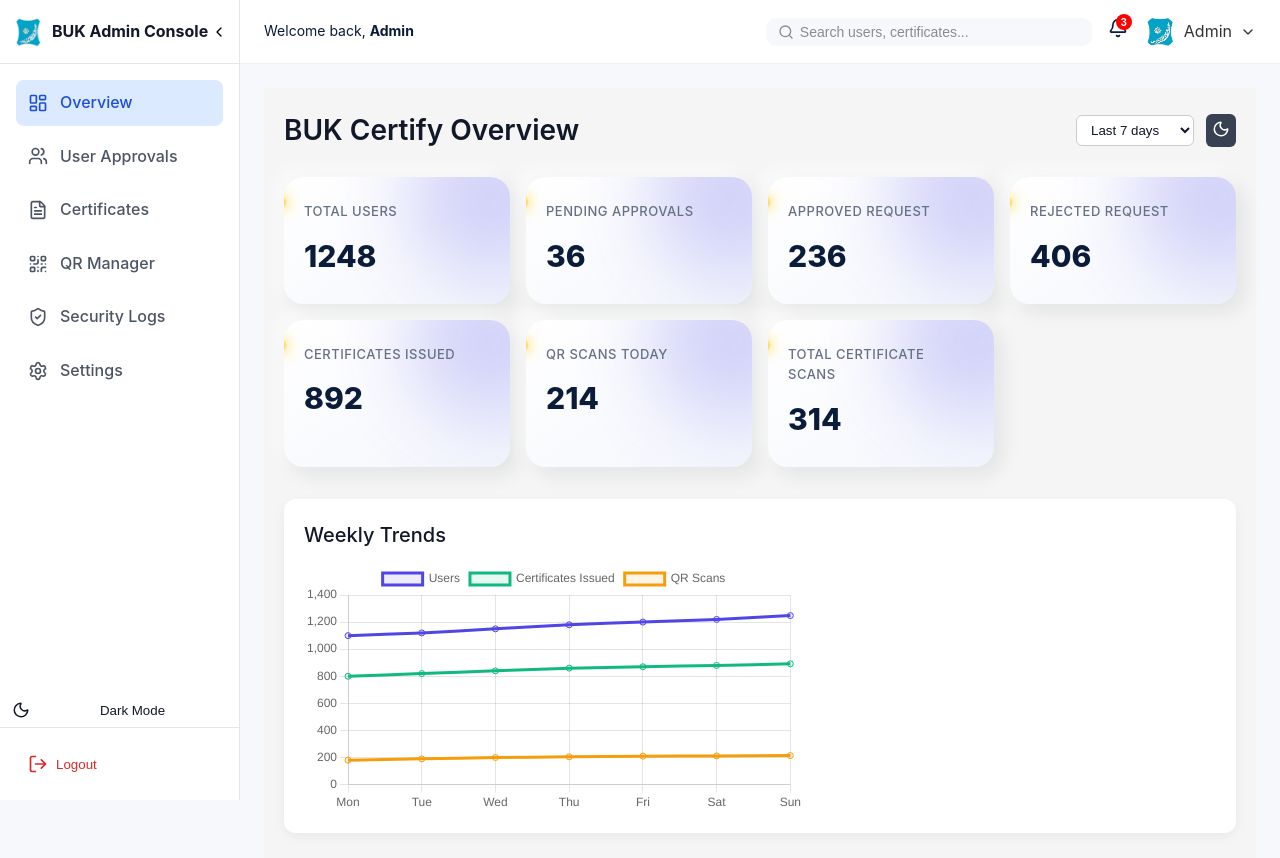
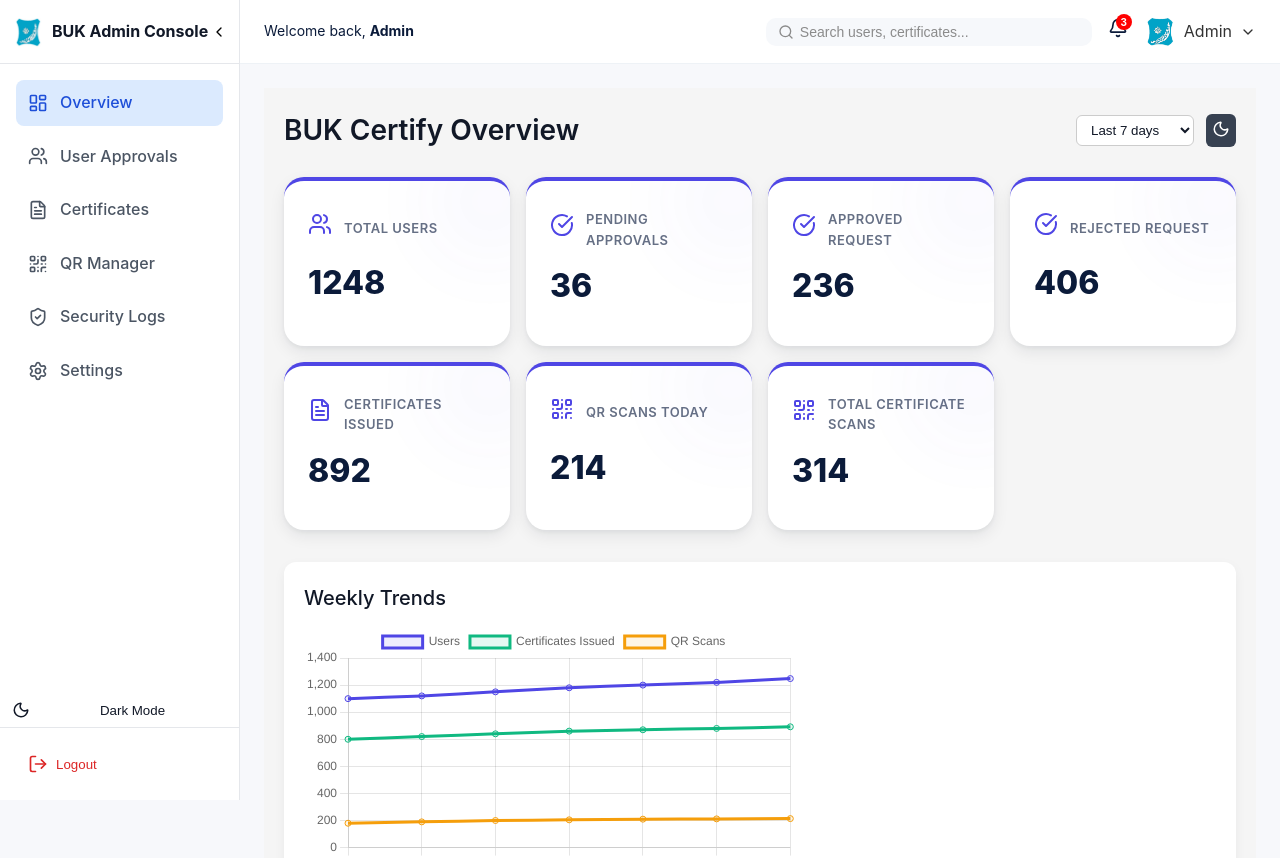
Before and after one commit to khaledjibril/BUK-Certify, a React (Create React App) app in the folder client/: page /admin/dashboard/overview in a window 1280 px wide. Shown: the top 858 px of the page. Built offline with nearby package versions, Linux system fonts and the light colour scheme.

Commit message:
A new update!

```diff
--- a/client/src/components/StatCard/StatCard.jsx
+++ b/client/src/components/StatCard/StatCard.jsx
@@ -1,17 +1,58 @@
-// StatCard.jsx
-import React from 'react';
-import styles from './StatCard.module.css';
+import React from "react";
+import styles from "./StatCard.module.css";
 
-export default function StatCard({ title, value, subtitle }) {
+export default function StatCard({
+  title,
+  value,
+  subtitle,
+  trend,       // number e.g., 8
+  sparkline,   // array of numbers
+  color="#4f46e5",  // main card theme color
+  icon,
+}) {
+
+  // Determine trend color
+  const trendColor = trend >= 0 ? "#16a34a" : "#dc2626";
+  const trendSign = trend >= 0 ? "+" : "";
+
   return (
-    <div className={styles.card}>
-      <div className={styles.content}>
+    <div className={styles.card} style={{ borderTopColor: color }}>
+      <div className={styles.top}>
+        {icon && <div className={styles.icon} style={{ color }}>{icon}</div>}
         <div className={styles.title}>{title}</div>
-        <div className={styles.value}>{value}</div>
-        {subtitle && <div className={styles.subtitle}>{subtitle}</div>}
       </div>
-      <div className={styles.decorativeBlob}></div>
-      <div className={styles.decorativeSpark}></div>
+
+      <div className={styles.value}>{value}</div>
+
+      {subtitle && <div className={styles.subtitle}>{subtitle}</div>}
+
+      {typeof trend === "number" && (
+        <div className={styles.trend} style={{ color: trendColor }}>
+          {trendSign}{trend}%
+        </div>
+      )}
+
+      {sparkline && sparkline.length > 0 && (
+        <div className={styles.sparkline}>
+          {sparkline.map((v, i) => {
+            const max = Math.max(...sparkline);
+            const height = (v / max) * 100;
+
+            // Multi-color effect: first half blue, second half purple
+            const barColor = i < sparkline.length / 2 ? color : "#6366f1";
+
+            return (
+              <div
+                key={i}
+                className={styles.sparkBar}
+                style={{ height: `${height}%`, background: barColor }}
+              />
+            );
+          })}
+        </div>
+      )}
+
+      <div className={styles.decorativeBlob} style={{ background: `${color}33` }} />
     </div>
   );
 }
--- a/client/src/components/StatCard/StatCard.module.css
+++ b/client/src/components/StatCard/StatCard.module.css
@@ -1,80 +1,87 @@
-/* StatCard.module.css */
 .card {
   position: relative;
   overflow: hidden;
   border-radius: 20px;
-  padding: 24px 20px;
-  background: linear-gradient(145deg, #ffffff, #f4f6fc);
-  box-shadow: 8px 8px 20px rgba(16, 24, 40, 0.08),
-              -8px -8px 20px rgba(255, 255, 255, 0.6);
+  padding: 28px 24px;
+  background: #ffffff;
+  border-top: 4px solid;
+  box-shadow: 0 6px 16px rgba(16, 24, 40, 0.08),
+              0 2px 4px rgba(16, 24, 40, 0.05);
   transition: transform 0.3s ease, box-shadow 0.3s ease;
-}
-.card:hover {
-  transform: translateY(-8px) scale(1.02);
-  box-shadow: 12px 12px 28px rgba(16, 24, 40, 0.15),
-              -12px -12px 28px rgba(255, 255, 255, 0.6);
+  display: flex;
+  flex-direction: column;
 }
 
-.content {
-  position: relative;
-  z-index: 2;
+.card:hover {
+  transform: translateY(-6px) scale(1.02);
+  box-shadow: 0 10px 24px rgba(16, 24, 40, 0.12),
+              0 4px 8px rgba(16, 24, 40, 0.06);
+}
+
+.top {
+  display: flex;
+  align-items: center;
+  gap: 12px;
+  margin-bottom: 10px;
+}
+
+.icon {
+  font-size: 24px;
 }
 
 .title {
   font-size: 13px;
-  font-weight: 500;
+  font-weight: 600;
   color: #667085;
+  text-transform: uppercase;
   letter-spacing: 0.5px;
-  text-transform: uppercase;
 }
 
 .value {
-  font-size: 30px;
+  font-size: 32px;
   font-weight: 800;
   color: #0b1b3a;
-  margin-top: 10px;
+  margin-bottom: 6px;
 }
 
 .subtitle {
   font-size: 12px;
   color: #94a3b8;
-  margin-top: 8px;
+  margin-bottom: 8px;
+}
+
+.trend {
+  font-size: 12px;
+  font-weight: 600;
+  margin-bottom: 12px;
+}
+
+.sparkline {
+  display: flex;
+  gap: 2px;
+  height: 32px;
+  align-items: flex-end;
+}
+
+.sparkBar {
+  flex: 1;
+  border-radius: 2px;
+  transition: all 0.3s ease;
 }
 
 /* Decorative gradient blob */
 .decorativeBlob {
   position: absolute;
-  width: 160px;
-  height: 160px;
-  background: radial-gradient(circle at 30% 30%, #4f46e5 0%, #6366f1 70%);
+  width: 140px;
+  height: 140px;
   border-radius: 50%;
-  top: -60px;
-  right: -60px;
-  opacity: 0.25;
-  filter: blur(40px);
-  z-index: 1;
+  top: -50px;
+  right: -50px;
+  opacity: 0.15;
+  filter: blur(36px);
+  z-index: 0;
   transition: transform 0.5s ease;
 }
 .card:hover .decorativeBlob {
-  transform: scale(1.2) rotate(10deg);
+  transform: scale(1.15) rotate(8deg);
 }
-
-/* Small sparkle accent */
-.decorativeSpark {
-  position: absolute;
-  width: 12px;
-  height: 12px;
-  background: #facc15;
-  border-radius: 50%;
-  top: 20px;
-  left: -10px;
-  box-shadow: 0 0 10px #facc15, 0 0 20px #facc15;
-  animation: sparkle 2s infinite alternate;
-  z-index: 2;
-}
-
-@keyframes sparkle {
-  0% { transform: translateY(0) scale(1); opacity: 0.6; }
-  50% { transform: translateY(-6px) scale(1.2); opacity: 1; }
-  100% { transform: translateY(0) scale(1); opacity: 0.6; }
-}
--- a/client/src/pages/Admin/Settings.jsx
+++ b/client/src/pages/Admin/Settings.jsx
@@ -1,14 +1,49 @@
-import React from 'react';
+import React, { useState } from 'react';
+import styles from './Settings.module.css';
+import { ChevronDown, ChevronUp } from 'lucide-react';
 
+const Section = ({ title, children }) => {
+  const [open, setOpen] = useState(true);
+  return (
+    <div className={styles.sectionCard}>
+      <div className={styles.sectionHeader} onClick={() => setOpen(!open)}>
+        <h2>{title}</h2>
+        {open ? <ChevronUp size={20} /> : <ChevronDown size={20} />}
+      </div>
+      {open && <div className={styles.sectionContent}>{children}</div>}
+    </div>
+  );
+};
 
 export default function Settings() {
-return (
-<div>
-<h1>System Settings</h1>
-<div style={{ marginTop:12, background:'#fff', padding:16, borderRadius:10 }}>
-<p>Configure email, verification rules, and admin accounts here.</p>
-<button style={{ marginTop:12, padding:'8px 14px', borderRadius:8, background:'#fff', border:'1px solid #e6e9ef' }}>Edit Settings</button>
-</div>
-</div>
-);
+  return (
+    <div className={styles.container}>
+      <h1 className={styles.heading}>University System Settings</h1>
+
+      <Section title="Email & Notifications">
+        <p>Configure SMTP, notification templates, and mass email rules.</p>
+        <button className={styles.button}>Edit Email Settings</button>
+      </Section>
+
+      <Section title="Verification Rules">
+        <p>Set student verification, email verification, and MFA policies.</p>
+        <button className={styles.button}>Edit Verification Rules</button>
+      </Section>
+
+      <Section title="Admin Accounts & Roles">
+        <p>Manage admin accounts, roles, and permissions hierarchy.</p>
+        <button className={styles.button}>Manage Admins</button>
+      </Section>
+
+      <Section title="System Preferences">
+        <p>Change timezone, language, theme, and logging preferences.</p>
+        <button className={styles.button}>Edit Preferences</button>
+      </Section>
+
+      <Section title="Security Settings">
+        <p>Configure password policy, IP restrictions, and view audit logs.</p>
+        <button className={styles.button}>Edit Security</button>
+      </Section>
+    </div>
+  );
 }
--- /dev/null
+++ b/client/src/pages/Admin/Settings.module.css
@@ -0,0 +1,62 @@
+.container {
+  padding: 32px;
+  background: #f9fafb;
+  min-height: 100vh;
+  font-family: 'Inter', sans-serif;
+}
+
+.heading {
+  font-size: 32px;
+  font-weight: 700;
+  color: #111827;
+  margin-bottom: 28px;
+}
+
+.sectionCard {
+  background: #fff;
+  border-radius: 12px;
+  box-shadow: 0 4px 12px rgba(0,0,0,0.05);
+  margin-bottom: 20px;
+  transition: transform 0.2s ease;
+}
+
+.sectionCard:hover {
+  transform: translateY(-2px);
+}
+
+.sectionHeader {
+  display: flex;
+  justify-content: space-between;
+  align-items: center;
+  padding: 18px 24px;
+  cursor: pointer;
+  border-bottom: 1px solid #e5e7eb;
+}
+
+.sectionHeader h2 {
+  font-size: 20px;
+  font-weight: 600;
+  color: #111827;
+}
+
+.sectionContent {
+  padding: 16px 24px;
+  color: #4b5563;
+}
+
+.button {
+  margin-top: 12px;
+  padding: 10px 18px;
+  border-radius: 8px;
+  border: none;
+  background: #2563eb;
+  color: #fff;
+  font-weight: 500;
+  cursor: pointer;
+  transition: background 0.2s ease, transform 0.2s ease;
+}
+
+.button:hover {
+  background: #1d4ed8;
+  transform: translateY(-1px);
+}
```
